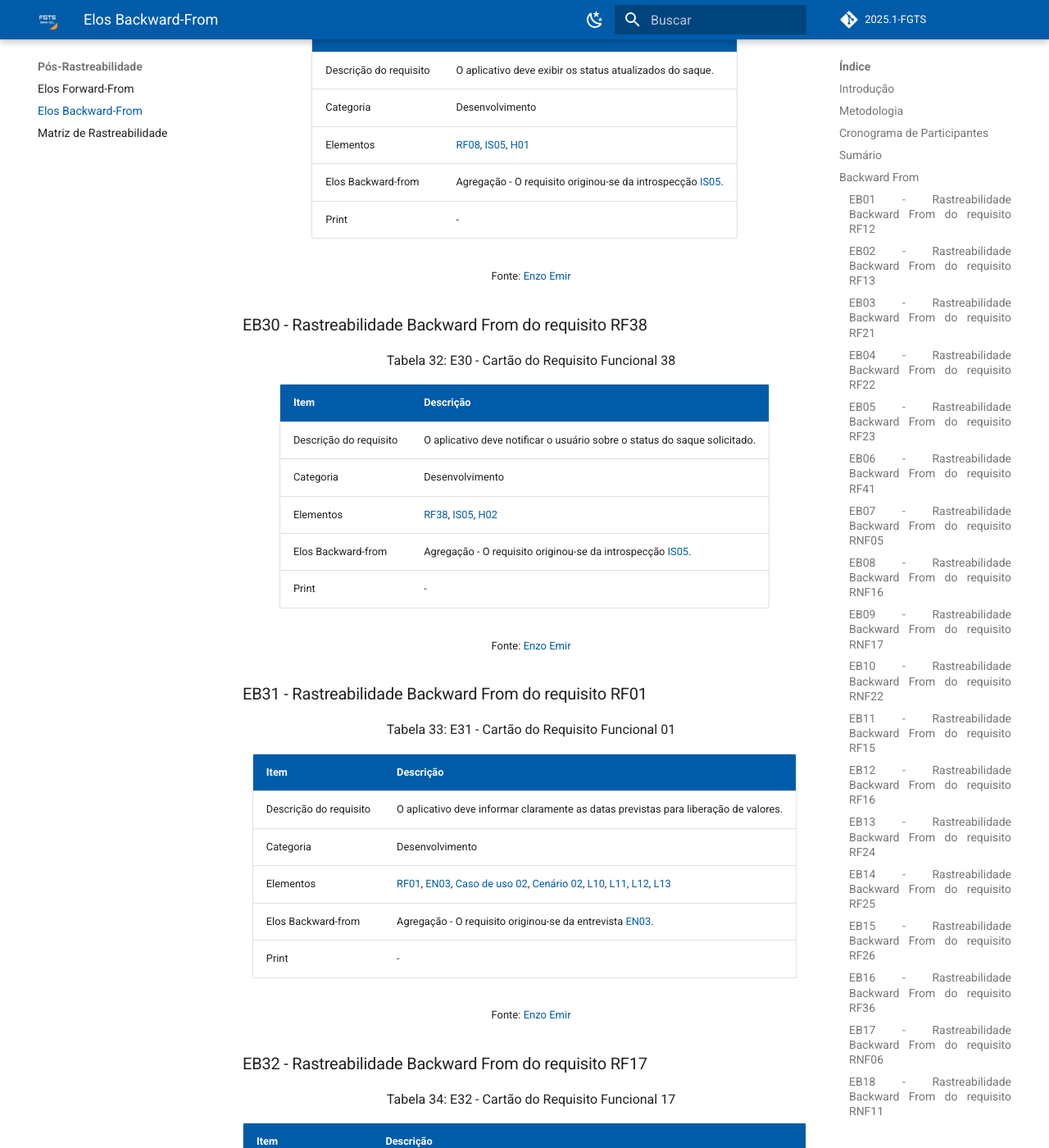
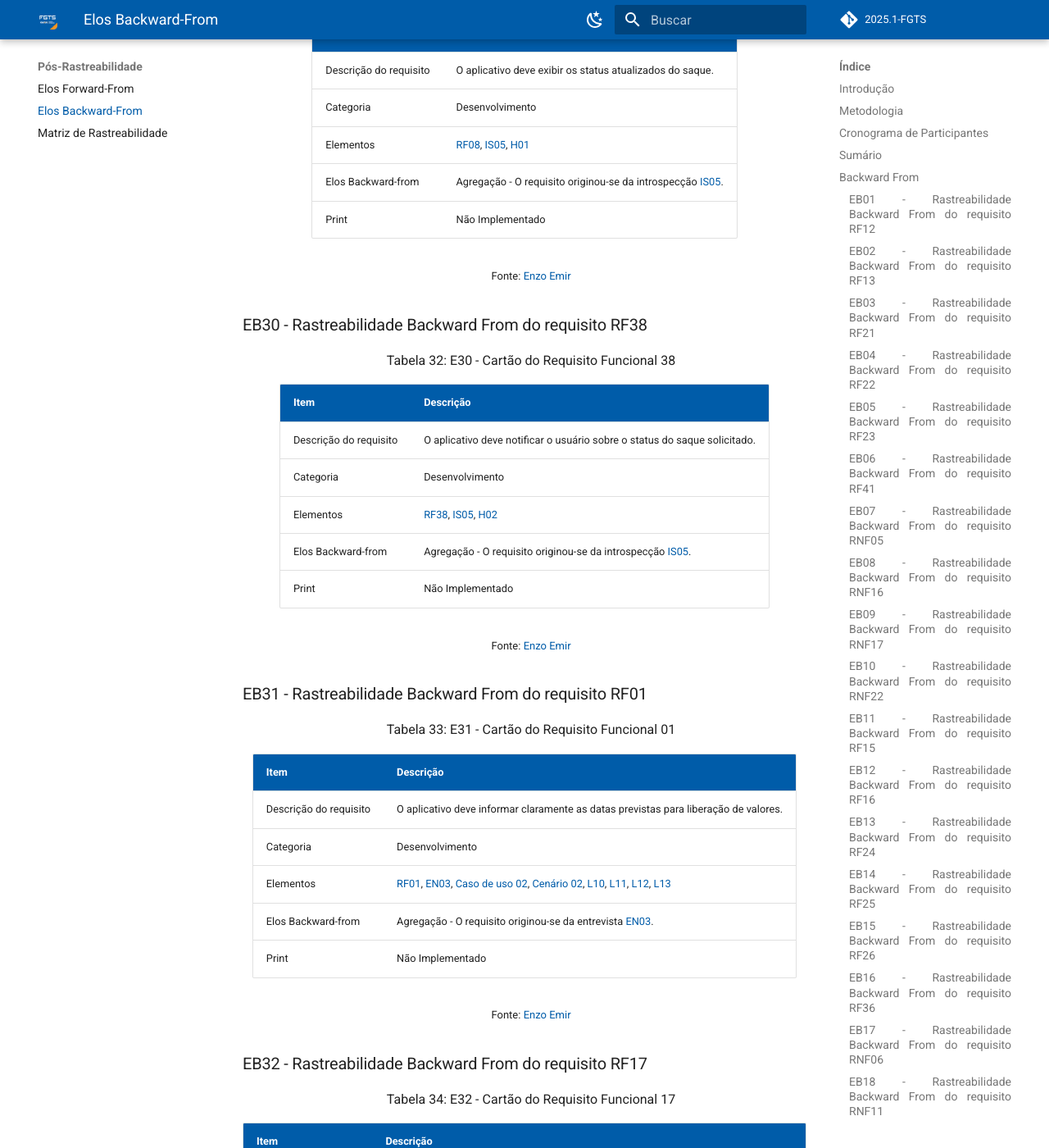
Before and after one commit to eduardodpms/REQ-FGTS, an MkDocs documentation site: the page built from docs/Pos-Rastreabilidade/Elos-Backward-From.md, in a window 1280 px wide and 1400 px high, scrolled down 17240 px. Shown: the whole window at 82% size. Built offline with MkDocs 1.6.1 and Material for MkDocs 9.7.7, drawn with Linux system fonts in a browser that asks for light colours; comment, search, counter and statistics services are not loaded; some of the changed text lies outside the part shown.

Commit message:
Update Elos-Backward-From.md

```diff
--- a/docs/Pos-Rastreabilidade/Elos-Backward-From.md
+++ b/docs/Pos-Rastreabilidade/Elos-Backward-From.md
@@ -1417,7 +1417,7 @@ A metodologia aplicada para o rastreamento de requisitos em sua vertente Backwar
     </tr>
     <tr>
       <td> Print </td>
-      <td> - </td>
+      <td> Não Implementado </td>
     </tr>
   </tbody>
 </table>
@@ -1462,7 +1462,7 @@ A metodologia aplicada para o rastreamento de requisitos em sua vertente Backwar
     </tr>
     <tr>
       <td> Print </td>
-      <td> - </td>
+      <td> Não Implementado </td>
     </tr>
   </tbody>
 </table>
@@ -1512,7 +1512,7 @@ A metodologia aplicada para o rastreamento de requisitos em sua vertente Backwar
     </tr>
     <tr>
       <td> Print </td>
-      <td> - </td>
+      <td> Não Implementado </td>
     </tr>
   </tbody>
 </table>
@@ -1557,7 +1557,7 @@ A metodologia aplicada para o rastreamento de requisitos em sua vertente Backwar
     </tr>
     <tr>
       <td> Print </td>
-      <td> - </td>
+      <td> <img src="docs/assets/pos/prints/Ajuda.png" alt="Ajuda" width="500"> </td>
     </tr>
   </tbody>
 </table>
@@ -1603,7 +1603,7 @@ A metodologia aplicada para o rastreamento de requisitos em sua vertente Backwar
     </tr>
     <tr>
       <td> Print </td>
-      <td> - </td>
+      <td> <img src="docs/assets/pos/prints/Pis.png" alt="PIS" width="500"> </td>
     </tr>
   </tbody>
 </table>
@@ -1648,7 +1648,7 @@ A metodologia aplicada para o rastreamento de requisitos em sua vertente Backwar
     </tr>
     <tr>
       <td> Print </td>
-      <td> - </td>
+      <td> <img src="docs/assets/pos/prints/Segurança.jpg" alt="Ajuda" width="500"> </td>
     </tr>
   </tbody>
 </table>
@@ -1693,7 +1693,7 @@ A metodologia aplicada para o rastreamento de requisitos em sua vertente Backwar
     </tr>
     <tr>
       <td> Print </td>
-      <td> - </td>
+      <td> Não Implementado </td>
     </tr>
   </tbody>
 </table>
@@ -1738,7 +1738,7 @@ A metodologia aplicada para o rastreamento de requisitos em sua vertente Backwar
     </tr>
     <tr>
       <td> Print </td>
-      <td> - </td>
+      <td> Não Implementado </td>
     </tr>
   </tbody>
 </table>
@@ -1782,7 +1782,7 @@ A metodologia aplicada para o rastreamento de requisitos em sua vertente Backwar
     </tr>
     <tr>
       <td> Print </td>
-      <td> - </td>
+      <td> <img src="docs/assets/pos/prints/Clareza.jpg" alt="Clareza" width="500"> </td>
     </tr>
   </tbody>
 </table>
```
